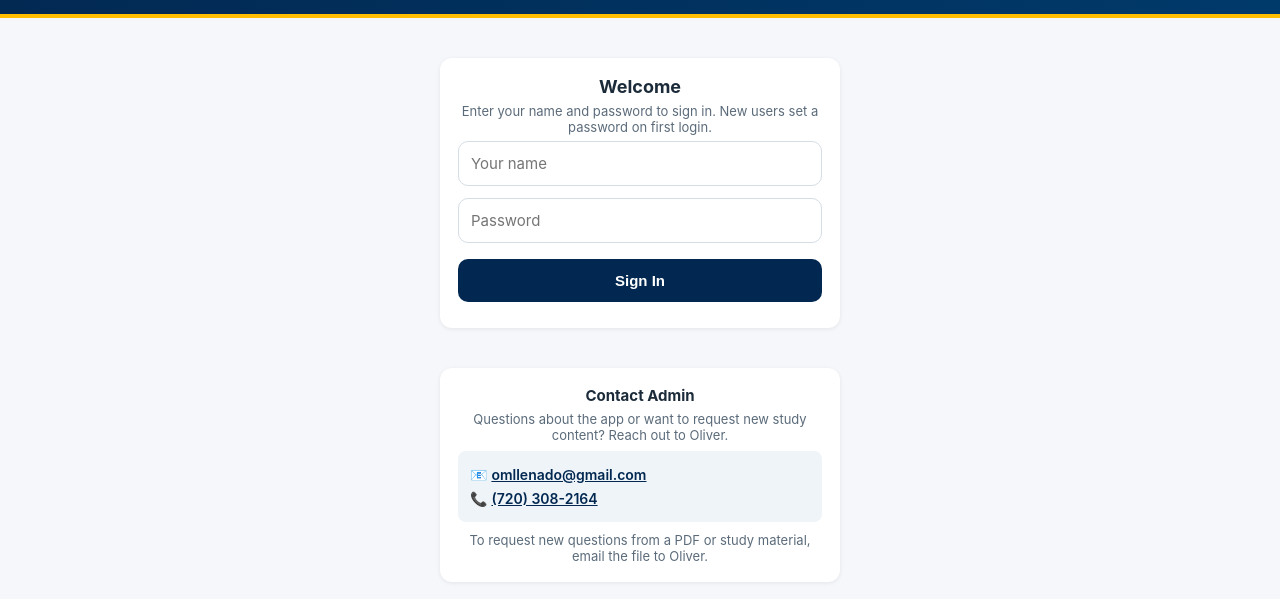
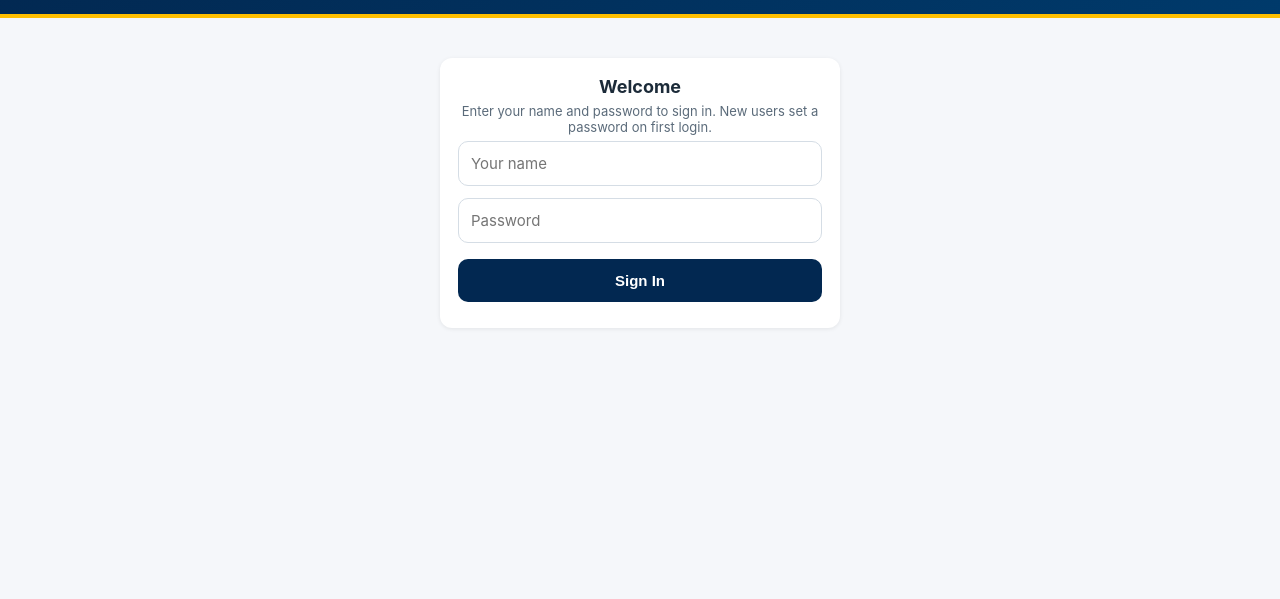
Before and after one commit to omllenado-rgb/cnn-exam-study, a plain HTML site: page index.html in a window 1280 px wide. Shown: the part 63-662 px from the top of the page. Drawn offline with nearby package versions, Linux system fonts and the light colour scheme.

Commit message:
Remove Contact Admin card from login (privacy)

```diff
--- a/index.html
+++ b/index.html
@@ -97,16 +97,6 @@
     <input type="password" id="loginPass" placeholder="Password" autocomplete="off">
     <button class="btn" style="width:100%" onclick="login()">Sign In</button>
     <p class="muted" id="loginMsg" style="margin-top:8px"></p>
-  </div>
-
-  <div class="login-box card" style="margin-top:16px">
-    <h2 style="font-size:15px">Contact Admin</h2>
-    <p class="muted" style="margin-bottom:8px">Questions about the app or want to request new study content? Reach out to Oliver.</p>
-    <div style="background:var(--light);border-radius:8px;padding:12px;font-size:14px;line-height:1.7;text-align:left">
-      <div>📧 <a href="mailto:omllenado@gmail.com" style="color:var(--link);font-weight:600">omllenado@gmail.com</a></div>
-      <div>📞 <a href="tel:7203082164" style="color:var(--link);font-weight:600">(720) 308-2164</a></div>
-    </div>
-    <p class="muted" style="margin-top:10px">To request new questions from a PDF or study material, email the file to Oliver.</p>
   </div>
 </div>
 
```
